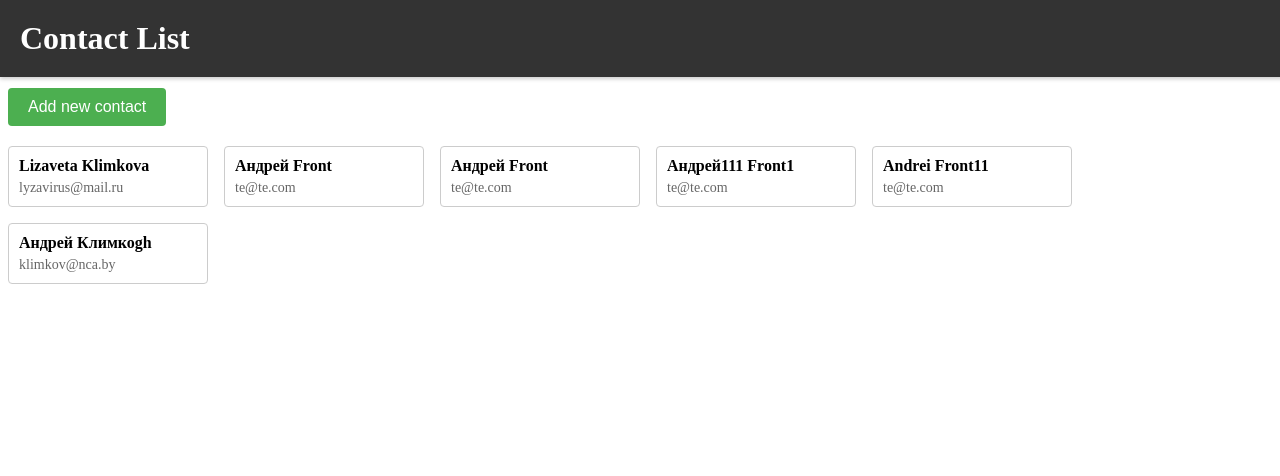
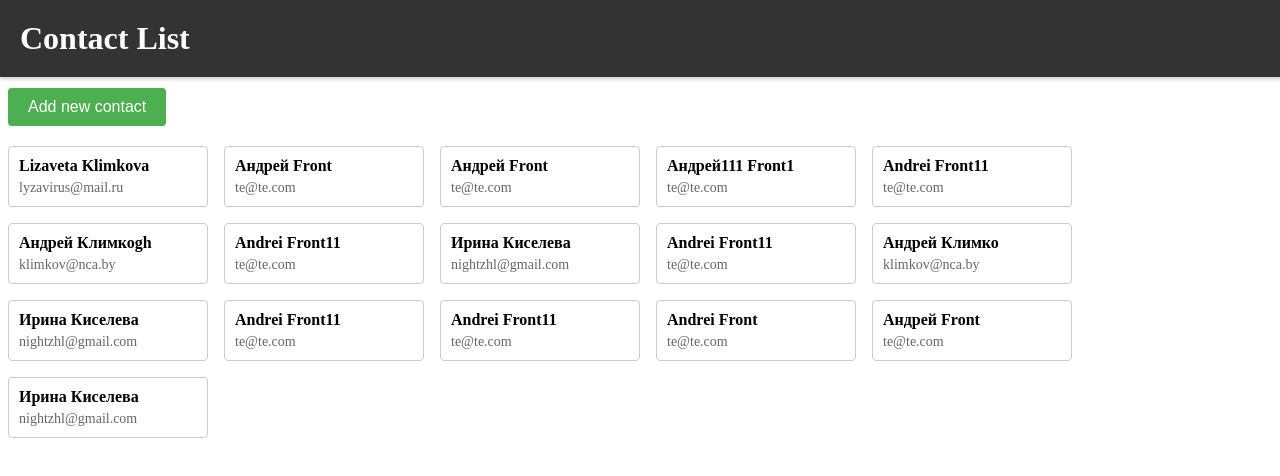
Before and after one commit to AAKlimkov/Address-book, a React (Vite) app: page / in a window 1280 px wide. Shown: the top 476 px of the page. Built offline with nearby package versions, Linux system fonts and the light colour scheme; data requests are answered from the project's data file.

Commit message:
fix: remove duplicate fetch

```diff
--- a/db.json
+++ b/db.json
@@ -35,6 +35,66 @@
       "firstName": "Андрей",
       "lastName": "Климкоgh",
       "email": "klimkov@nca.by"
+    },
+    {
+      "id": "3af5",
+      "firstName": "Andrei",
+      "lastName": "Front11",
+      "email": "te@te.com"
+    },
+    {
+      "id": "4536",
+      "firstName": "Ирина",
+      "lastName": "Киселева",
+      "email": "nightzhl@gmail.com"
+    },
+    {
+      "id": "7b44d485-4944-4393-bb8e-58f22a0d0f92",
+      "firstName": "Andrei",
+      "lastName": "Front11",
+      "email": "te@te.com"
+    },
+    {
+      "id": "f23ee43f-963c-48a7-bafe-ca06ea36d3a7",
+      "firstName": "Андрей",
+      "lastName": "Климко",
+      "email": "klimkov@nca.by"
+    },
+    {
+      "id": "9c2f6bc9-4cc4-469a-a6fa-c9ad8c2796e9",
+      "firstName": "Ирина",
+      "lastName": "Киселева",
+      "email": "nightzhl@gmail.com"
+    },
+    {
+      "id": "335f3df4-e906-48c4-966f-a9f80e6916ca",
+      "firstName": "Andrei",
+      "lastName": "Front11",
+      "email": "te@te.com"
+    },
+    {
+      "id": "56c2e729-192a-42fc-aaf6-939b6bfba271",
+      "firstName": "Andrei",
+      "lastName": "Front11",
+      "email": "te@te.com"
+    },
+    {
+      "id": "b6d8",
+      "firstName": "Andrei",
+      "lastName": "Front",
+      "email": "te@te.com"
+    },
+    {
+      "id": "87c361e0-4a6d-4edc-9a01-2ddd96c364c6",
+      "firstName": "Андрей",
+      "lastName": "Front",
+      "email": "te@te.com"
+    },
+    {
+      "id": "aae1d96e-99e3-4810-b09d-ab49f290b05b",
+      "firstName": "Ирина",
+      "lastName": "Киселева",
+      "email": "nightzhl@gmail.com"
     }
   ]
 }
--- a/src/App.tsx
+++ b/src/App.tsx
@@ -1,10 +1,11 @@
 import React, { useEffect, useState } from 'react';
 import ContactCardModal from './components/molecules/ContactCardModal/ContactCardModal';
 import Modal from './components/molecules/Modal/Modal';
+import { v4 as uuidv4 } from 'uuid';
 import ContactCardList, {
   Contact,
 } from './components/organism/ContactCardList/ContactCardList';
-import { saveContact, fetchContacts } from './components/services/api';
+import { saveContact, fetchContacts } from './services/api';
 import Button from './components/atoms/Button/Button';
 import styles from './App.module.css';
 
@@ -12,6 +13,7 @@ const App: React.FC = () => {
   const [contacts, setContacts] = useState<Contact[]>([]);
   const [isModalOpen, setModalOpen] = useState(false);
   const [newContact, setNewContact] = useState({
+    id: '',
     firstName: '',
     lastName: '',
     email: '',
@@ -23,7 +25,8 @@ const App: React.FC = () => {
   };
 
   const handleOpenModal = () => {
-    setNewContact({ firstName: '', lastName: '', email: '' });
+    const newId = uuidv4();
+    setNewContact({ id: newId, firstName: '', lastName: '', email: '' });
     setModalOpen(true);
   };
 
@@ -53,7 +56,7 @@ const App: React.FC = () => {
           Add new contact
         </Button>
 
-        <ContactCardList contacts={contacts} setContacts={setContacts} />
+        <ContactCardList contacts={contacts} />
 
         {isModalOpen && (
           <Modal onClose={handleCloseModal}>
--- a/src/components/organism/ContactCardList/ContactCardList.tsx
+++ b/src/components/organism/ContactCardList/ContactCardList.tsx
@@ -1,19 +1,13 @@
-import React, { useState, useEffect, useCallback } from 'react';
+import React, { useState } from 'react';
 import { v4 as uuidv4 } from 'uuid';
 import styles from './ContactCardList.module.css';
 import Modal from '@/components/molecules/Modal/Modal';
 import ContactCard from '@/components/molecules/ContactCard/ContactCard';
 import ContactCardModal from '@/components/molecules/ContactCardModal/ContactCardModal';
-import {
-  fetchContacts,
-  updateContact,
-  deleteContact,
-  saveContact,
-} from '@/components/services/api';
+import { updateContact, deleteContact, saveContact } from '@/services/api';
 
 interface CardListProps {
   contacts: Contact[];
-  setContacts: React.Dispatch<React.SetStateAction<Contact[]>>;
 }
 
 export interface Contact {
@@ -23,23 +17,11 @@ export interface Contact {
   email: string;
 }
 
-const ContactCardList: React.FC<CardListProps> = ({
-  contacts,
-  setContacts,
-}) => {
+const ContactCardList: React.FC<CardListProps> = ({ contacts }) => {
   const [isModalOpen, setModalOpen] = useState(false);
   const [selectedContact, setSelectedContact] = useState<null | Contact>(null);
   const [showAddButton, setShowAddButton] = useState(true);
   const [mode, setMode] = useState<'edit' | 'add'>('edit');
-
-  const loadContacts = useCallback(async () => {
-    const data = await fetchContacts();
-    setContacts(data);
-  }, [setContacts]);
-
-  useEffect(() => {
-    loadContacts();
-  }, [loadContacts]);
 
   const handleCardClick = (contact: Contact) => {
     setSelectedContact(contact);
@@ -58,7 +40,6 @@ const ContactCardList: React.FC<CardListProps> = ({
     if (selectedContact) {
       await deleteContact(selectedContact.id);
       handleCloseModal();
-      loadContacts();
     }
   };
 
@@ -69,7 +50,6 @@ const ContactCardList: React.FC<CardListProps> = ({
       await saveContact(contact);
     }
     handleCloseModal();
-    loadContacts();
   };
 
   const handleAddNewContact = () => {
@@ -99,8 +79,8 @@ const ContactCardList: React.FC<CardListProps> = ({
       {isModalOpen && (
         <Modal onClose={handleCloseModal}>
           <ContactCardModal
-            firstName={selectedContact?.firstName || ''}
-            lastName={selectedContact?.lastName || ''}
+            firstName={selectedContact?.firstName}
+            lastName={selectedContact?.lastName}
             email={selectedContact?.email || ''}
             onSave={(updatedContact) =>
               handleSave({ ...selectedContact, ...updatedContact })
--- a/src/components/services/api.ts
+++ b/src/services/api.ts
@@ -1,4 +1,4 @@
-import { Contact } from '../organism/ContactCardList/ContactCardList';
+import { Contact } from '../components/organism/ContactCardList/ContactCardList';
 
 export const fetchContacts = async (): Promise<Contact[]> => {
   try {
```
Also changed, not shown: 1 other file (tests, documents, lock files or other folders).
